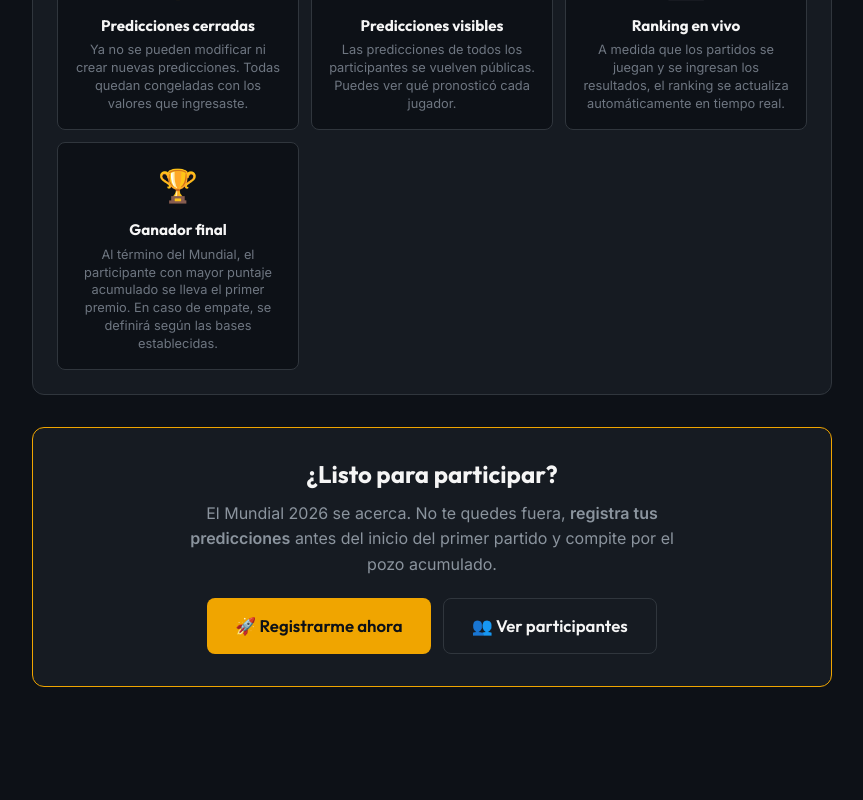
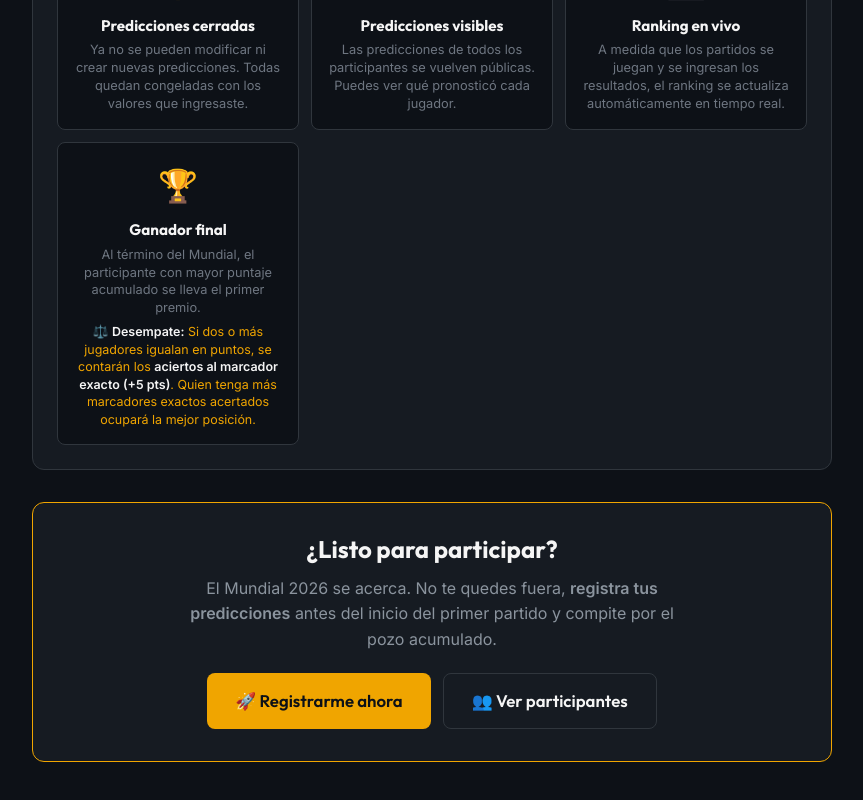
Before and after one commit to cponce123com-create/pollamundial2026, a React (Vite) app in the folder pollaworld-2026/client/: page / in a window 1280 px wide. Shown: the part 3468-4268 px from the top of the page, without its empty margins (208-1071 px from the left). Before the commit the page ends 4211 px from the top, so only its background shows below. Built offline with nearby package versions, Linux system fonts and the light colour scheme; no server answers; what @react-pdf/renderer would draw is missing.

Commit message:
docs: add tie-breaking rule for exact score hits in case of draw
- Added desempate rule to 'Ganador final' card: if players tie on
  total points, the one with more exact score hits (+5 pts) wins

```diff
--- a/pollaworld-2026/client/src/pages/Home.tsx
+++ b/pollaworld-2026/client/src/pages/Home.tsx
@@ -259,8 +259,13 @@ const SECTIONS = [
             <h4>Ganador final</h4>
             <p>
               Al término del Mundial, el participante con mayor puntaje acumulado
-              se lleva el primer premio. En caso de empate, se definirá según las
-              bases establecidas.
+              se lleva el primer premio.
+            </p>
+            <p style={{ marginTop: 6, fontSize: '0.78rem', color: 'var(--gold)' }}>
+              ⚖️ <strong>Desempate:</strong> Si dos o más jugadores igualan en
+              puntos, se contarán los <strong>aciertos al marcador exacto
+              (+5 pts)</strong>. Quien tenga más marcadores exactos acertados
+              ocupará la mejor posición.
             </p>
           </div>
         </div>
```
